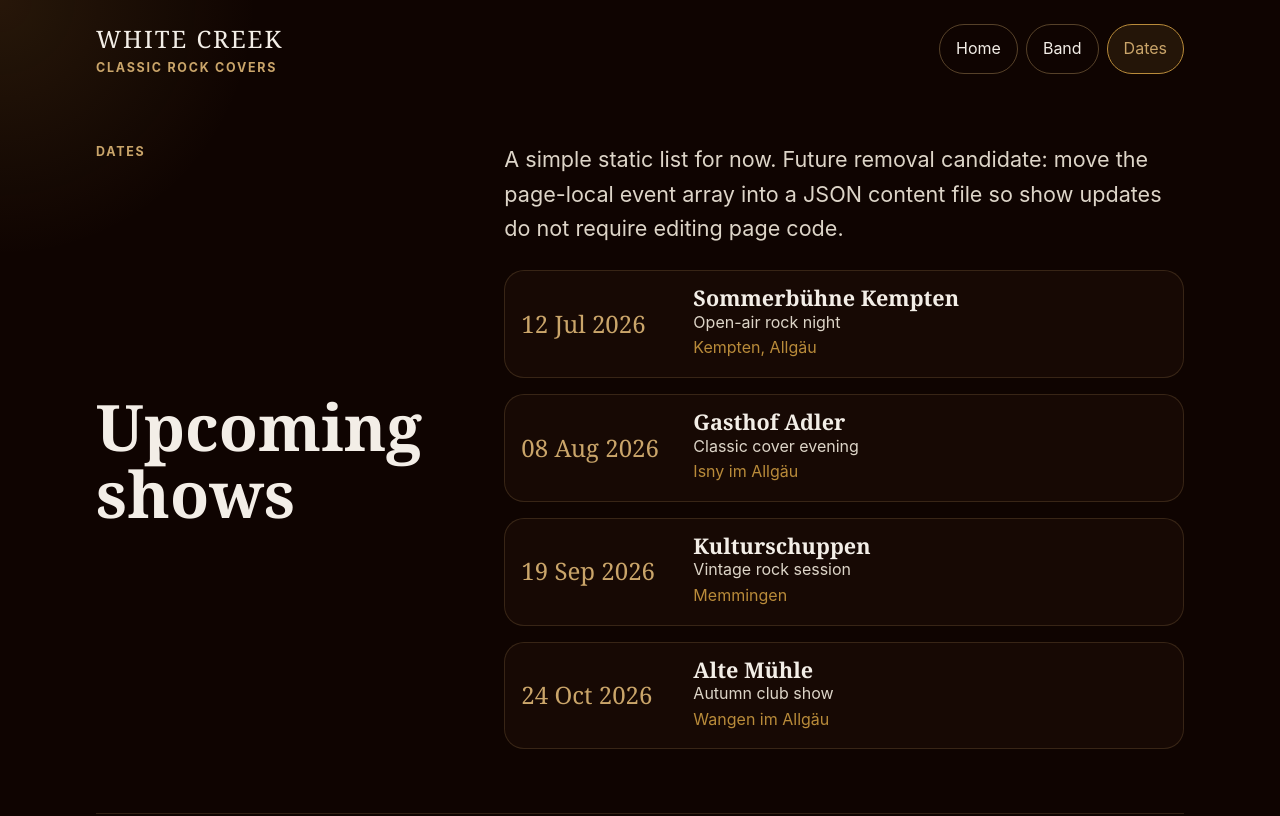
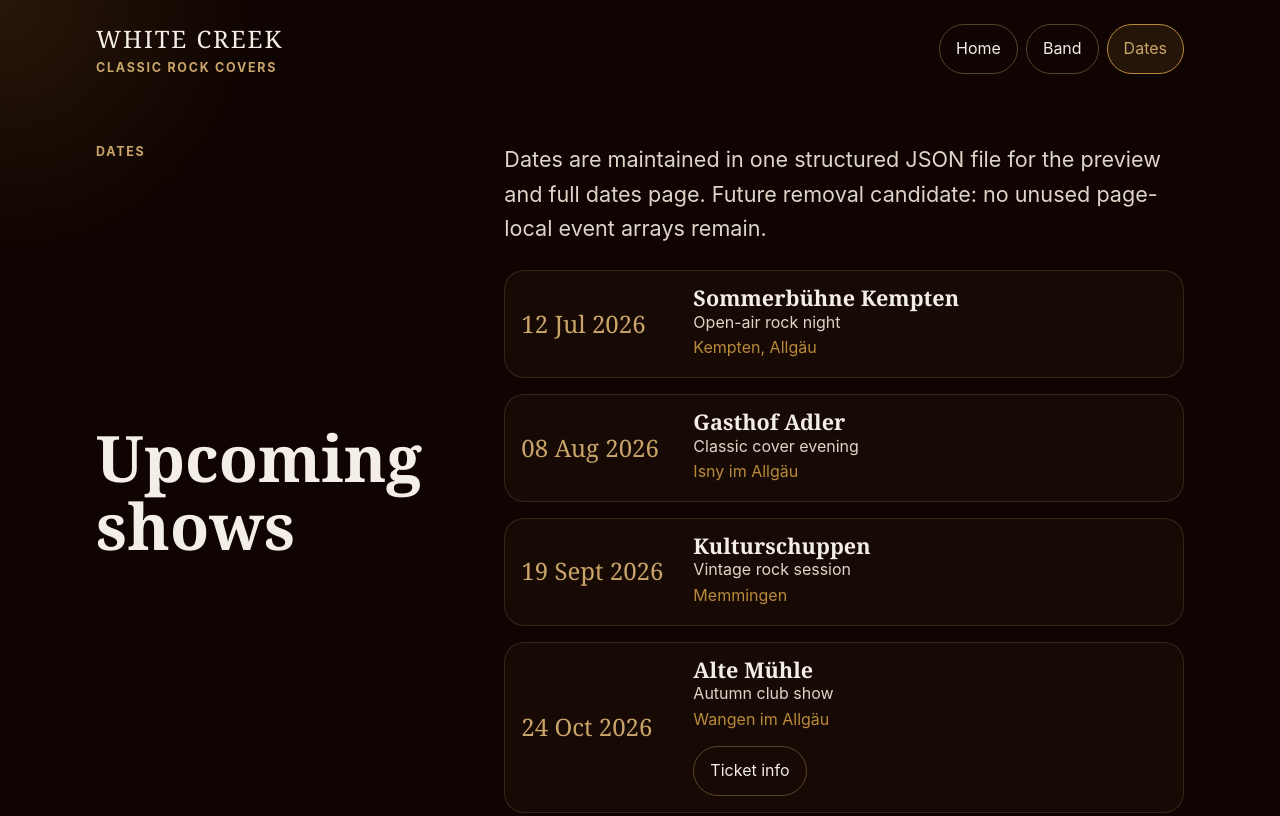
Before and after one commit to inib/whitecreek_website, a Gatsby site: page /dates in a window 1280 px wide. Shown: the top 816 px of the page. Built offline with nearby package versions, Linux system fonts and the light colour scheme; Gatsby itself is replaced by a stand-in of ours.

Commit message:
Add structured content data

```diff
--- a/src/components/event-list.js
+++ b/src/components/event-list.js
@@ -1,10 +1,25 @@
 import * as React from "react";
 
 /**
+ * Description: Formats an ISO event date into the compact day/month/year style used on event cards.
+ * Dependencies: JavaScript Intl.DateTimeFormat with UTC timeZone to avoid date drift during static builds.
+ * Code-customers: EventList date labels on landing previews and the full dates page.
+ * Variables/origin: date is the ISO yyyy-mm-dd value from src/data/events.json.
+ */
+function formatEventDate(date) {
+  return new Intl.DateTimeFormat("en-GB", {
+    day: "2-digit",
+    month: "short",
+    timeZone: "UTC",
+    year: "numeric",
+  }).format(new Date(date));
+}
+
+/**
  * Description: Displays upcoming concerts as an accessible, low-JavaScript event list.
- * Dependencies: React for rendering list markup; data is passed from page-local arrays.
+ * Dependencies: React for rendering list markup and formatEventDate for data-file date display.
  * Code-customers: Landing page preview and full dates page.
- * Variables/origin: events and isPreview are supplied by pages; event fields follow the README dates structure.
+ * Variables/origin: events and isPreview are supplied by pages; event fields come from src/data/events.json.
  */
 export default function EventList({ events, isPreview = false }) {
   const visibleEvents = isPreview ? events.slice(0, 3) : events;
@@ -13,11 +28,16 @@ export default function EventList({ events, isPreview = false }) {
     <div className="event-list">
       {visibleEvents.map((event) => (
         <article className="event-card" key={`${event.date}-${event.venue}`}>
-          <time dateTime={event.isoDate}>{event.date}</time>
+          <time dateTime={event.date}>{formatEventDate(event.date)}</time>
           <div>
             <h3>{event.venue}</h3>
             <p>{event.location}</p>
             <p className="event-card__city">{event.city}</p>
+            {event.ticketUrl ? (
+              <a className="event-card__ticket" href={event.ticketUrl}>
+                Ticket info
+              </a>
+            ) : null}
           </div>
         </article>
       ))}
--- /dev/null
+++ b/src/data/events.json
@@ -0,0 +1,27 @@
+[
+  {
+    "date": "2026-07-12",
+    "venue": "Sommerbühne Kempten",
+    "city": "Kempten, Allgäu",
+    "location": "Open-air rock night"
+  },
+  {
+    "date": "2026-08-08",
+    "venue": "Gasthof Adler",
+    "city": "Isny im Allgäu",
+    "location": "Classic cover evening"
+  },
+  {
+    "date": "2026-09-19",
+    "venue": "Kulturschuppen",
+    "city": "Memmingen",
+    "location": "Vintage rock session"
+  },
+  {
+    "date": "2026-10-24",
+    "venue": "Alte Mühle",
+    "city": "Wangen im Allgäu",
+    "location": "Autumn club show",
+    "ticketUrl": "mailto:booking@whitecreek.example.com?subject=Tickets%20Alte%20M%C3%BChle%202026-10-24"
+  }
+]
--- a/src/pages/dates.js
+++ b/src/pages/dates.js
@@ -2,53 +2,23 @@ import * as React from "react";
 import Layout from "../components/layout";
 import Section from "../components/section";
 import EventList from "../components/event-list";
-
-const upcomingEvents = [
-  {
-    date: "12 Jul 2026",
-    isoDate: "2026-07-12",
-    venue: "Sommerbühne Kempten",
-    location: "Open-air rock night",
-    city: "Kempten, Allgäu",
-  },
-  {
-    date: "08 Aug 2026",
-    isoDate: "2026-08-08",
-    venue: "Gasthof Adler",
-    location: "Classic cover evening",
-    city: "Isny im Allgäu",
-  },
-  {
-    date: "19 Sep 2026",
-    isoDate: "2026-09-19",
-    venue: "Kulturschuppen",
-    location: "Vintage rock session",
-    city: "Memmingen",
-  },
-  {
-    date: "24 Oct 2026",
-    isoDate: "2026-10-24",
-    venue: "Alte Mühle",
-    location: "Autumn club show",
-    city: "Wangen im Allgäu",
-  },
-];
+import events from "../data/events.json";
 
 /**
- * Description: Lists upcoming White Creek shows using the shared event list component.
- * Dependencies: React, shared Layout, Section, and EventList components.
+ * Description: Lists upcoming White Creek shows using the shared event list component and structured content data.
+ * Dependencies: React, shared Layout, Section, EventList, and src/data/events.json.
  * Code-customers: Gatsby page routing for /dates/.
- * Variables/origin: upcomingEvents is local seed content and is marked in the page note for future JSON extraction.
+ * Variables/origin: events is imported from src/data/events.json so show updates do not require editing page code.
  */
 export default function DatesPage() {
   return (
     <Layout>
       <Section eyebrow="Dates" title="Upcoming shows">
         <p className="lead">
-          A simple static list for now. Future removal candidate: move the page-local
-          event array into a JSON content file so show updates do not require editing page code.
+          Dates are maintained in one structured JSON file for the preview and full
+          dates page. Future removal candidate: no unused page-local event arrays remain.
         </p>
-        <EventList events={upcomingEvents} />
+        <EventList events={events} />
       </Section>
     </Layout>
   );
--- a/src/styles/global.css
+++ b/src/styles/global.css
@@ -115,7 +115,8 @@ h3 {
 .site-nav a,
 .button,
 .text-link,
-.social-links a {
+.social-links a,
+.event-card__ticket {
   border: 1px solid rgba(202, 165, 106, 0.38);
   border-radius: 999px;
   color: var(--color-text);
@@ -129,7 +130,8 @@ h3 {
 .site-nav a.is-active,
 .button,
 .text-link:hover,
-.social-links a:hover {
+.social-links a:hover,
+.event-card__ticket:hover {
   background: rgba(185, 139, 58, 0.12);
   border-color: var(--color-accent);
   color: var(--color-accent-soft);
@@ -212,6 +214,21 @@ main {
   gap: 0.75rem;
 }
 
+.event-card__ticket {
+  display: inline-flex;
+  margin-top: 0.85rem;
+  width: fit-content;
+}
+
+.member-photo {
+  aspect-ratio: 4 / 3;
+  border: 1px solid rgba(202, 165, 106, 0.18);
+  border-radius: 1rem;
+  display: block;
+  object-fit: cover;
+  width: 100%;
+}
+
 .image-placeholder {
   aspect-ratio: 4 / 3;
   background:
```
Also changed, not shown: src/components/member-list.js (added, +36 -0 lines), src/components/social-links.js (added, +38 -0 lines), src/data/members.json (added, +26 -0 lines), src/data/social-links.json (added, +14 -0 lines), src/pages/band.js (+6 -20 lines), src/pages/index.js (+8 -33 lines), README.md.
